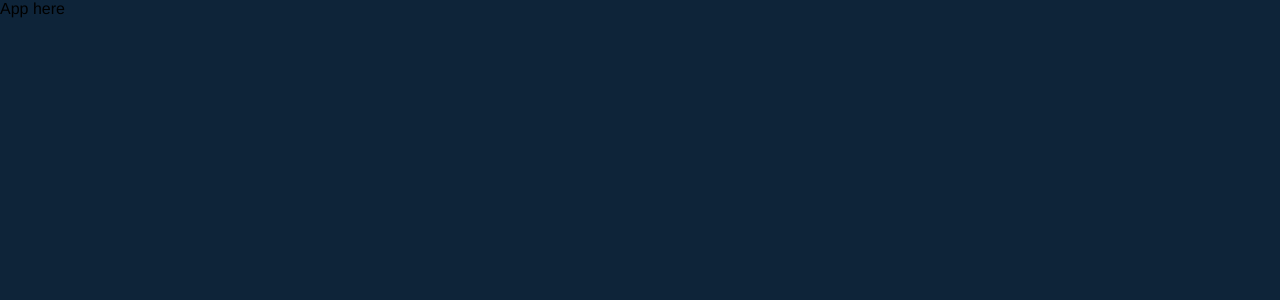
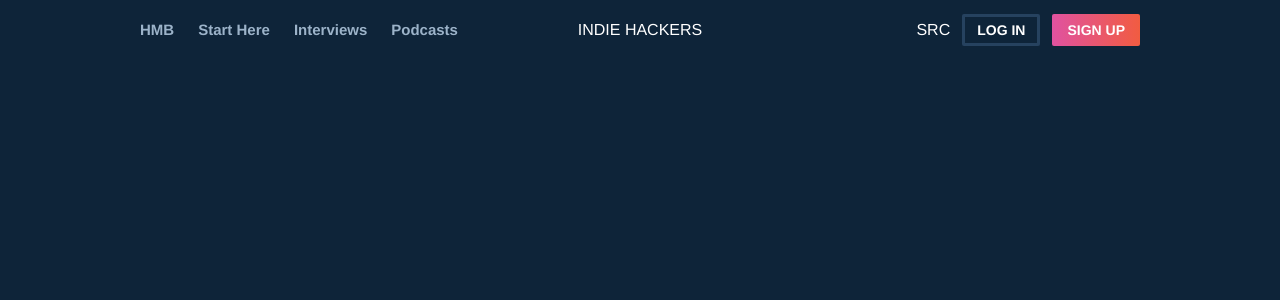
Before and after one commit to ocranbillions/indiehackers, a React (Create React App) app: page / in a window 1280 px wide. Shown: the top 300 px of the page. Built offline with nearby package versions, Linux system fonts and the light colour scheme.

Commit message:
Add Navbar component

```diff
--- a/src/components/App.jsx
+++ b/src/components/App.jsx
@@ -1,5 +1,7 @@
 import React from 'react';
 import { createUseStyles } from 'react-jss';
+
+import Navbar from './Navbar';
 
 const useStyles = createUseStyles((theme) => ({
   app: {
@@ -11,11 +13,11 @@ const useStyles = createUseStyles((theme) => ({
 }));
 
 const App = () => {
-  const classes = useStyles();
+  const s = useStyles();
 
   return (
-    <div className={classes.app}>
-      <div>App here</div>
+    <div className={s.app}>
+      <Navbar />
     </div>
   );
 };
--- /dev/null
+++ b/src/components/Navbar.jsx
@@ -0,0 +1,159 @@
+import React from 'react';
+import { createUseStyles } from 'react-jss';
+import clsx from 'clsx';
+
+const useStyles = createUseStyles((theme) => ({
+  navbar: {
+    display: 'flex',
+    justifyContent: 'space-between',
+    width: '1000px',
+    marginTop: 5,
+    margin: '0px auto',
+    maxWidth: 'calc(100% - 32px)',
+    '& *': {
+      color: theme.colors.white,
+    },
+  },
+  nav: {
+    flex: 2,
+    display: 'flex',
+    padding: 0,
+    listStyle: 'none',
+  },
+  navItem: {
+    marginLeft: 24,
+    '&:nth-child(2)': {
+      marginLeft: 0,
+    },
+  },
+  hiddenAbove500: {
+    display: 'none',
+  },
+  navItemLabel: {
+    color: theme.colors.rockBlue,
+    fontSize: 15,
+    fontWeight: 600,
+    '&:hover': {
+      color: theme.colors.white,
+      cursor: 'pointer',
+    },
+  },
+  displayBelow900: {
+    display: 'none',
+  },
+  hiddenBelow900: {
+    display: 'block',
+  },
+  navbarLogo: {
+    flex: 1,
+    display: 'flex',
+    justifyContent: 'center',
+    alignItems: 'center',
+    textDecoration: 'none',
+  },
+  authButtonsContainer: {
+    flex: 2,
+    display: 'flex',
+    justifyContent: 'flex-end',
+    alignItems: 'center',
+  },
+  authButton: {
+    marginLeft: 12,
+    padding: '8px 15px',
+    borderRadius: 2,
+    textDecoration: 'none',
+    fontSize: 14,
+    fontWeight: 600,
+    textTransform: 'uppercase',
+    '&:nth-child(2)': {
+      boxShadow: `inset 0 0 0 3px ${theme.colors.blueDianne}`,
+    },
+    '&:nth-child(3)': {
+      backgroundImage: 'linear-gradient(to right,#e052a0,#f15c41)',
+    },
+    '&:hover': {
+      boxShadow: 'none',
+      backgroundImage: 'linear-gradient(to right,#3ec7e0,#526bf4)',
+    },
+  },
+
+  // Mobile
+  '@media only screen and (max-width: 900px)': {
+    displayBelow900: {
+      display: 'block',
+    },
+    hiddenBelow900: {
+      display: 'none',
+    },
+    authButton: {
+      boxShadow: 'none !important',
+      backgroundImage: 'none !important',
+      color: theme.colors.rockBlue,
+      textTransform: 'unset',
+      paddingLeft: 0,
+      paddingRight: 0,
+      '&:hover': {
+        color: theme.colors.white,
+      },
+    },
+  },
+  '@media only screen and (max-width: 500px)': {
+    navbar: {
+      borderBottom: '1px solid red', // TODO
+    },
+    navbarLogo: {
+      display: 'none',
+    },
+    hiddenAbove500: {
+      display: 'block',
+    },
+    navItem: {
+      '&:nth-child(1)': {
+        marginLeft: 0,
+      },
+      '&:nth-child(2)': {
+        marginLeft: 24,
+      },
+    },
+  },
+}));
+
+const Navbar = () => {
+  const s = useStyles();
+  return (
+    <div className={s.navbar}>
+      <ul className={s.nav}>
+        <li className={clsx(s.navItem, s.hiddenAbove500)}>
+          <span className={s.navItemLabel}>IH</span>
+        </li>
+        <li className={s.navItem}>
+          <span className={s.navItemLabel}>HMB</span>
+        </li>
+        <li className={clsx(s.navItem, s.displayBelow900)}>
+          <span className={s.navItemLabel}>SRC</span>
+        </li>
+        <li className={clsx(s.navItem, s.hiddenBelow900)}>
+          <span className={s.navItemLabel}>Start Here</span>
+        </li>
+        <li className={clsx(s.navItem, s.hiddenBelow900)}>
+          <span className={s.navItemLabel}>Interviews</span>
+        </li>
+        <li className={clsx(s.navItem, s.hiddenBelow900)}>
+          <span className={s.navItemLabel}>Podcasts</span>
+        </li>
+      </ul>
+
+      <a className={s.navbarLogo} href="*">
+        INDIE HACKERS
+      </a>
+
+      <div className={s.authButtonsContainer}>
+        <span className={s.hiddenBelow900}>SRC</span>
+        <a href="*" className={s.authButton}>Log In</a>
+        <a href="*" className={s.authButton}>Sign Up</a>
+      </div>
+    </div>
+  );
+};
+
+export default Navbar;
--- a/src/index.jsx
+++ b/src/index.jsx
@@ -12,6 +12,7 @@ const theme = {
     rockBlue: '#9cb3c9',
     amaranth: '#e6375a',
     white: '#FFFFFF',
+    blueDianne: '#26425f',
   },
 };
 
```
